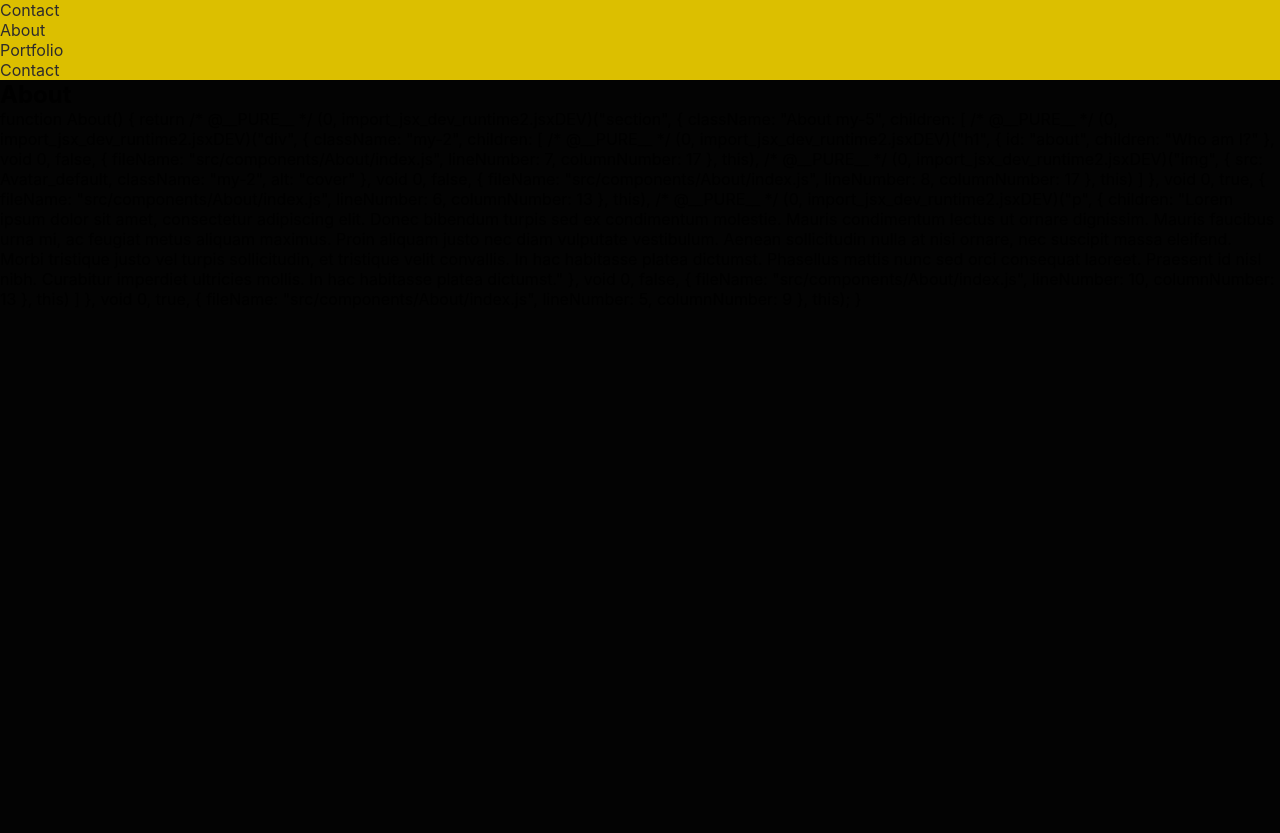
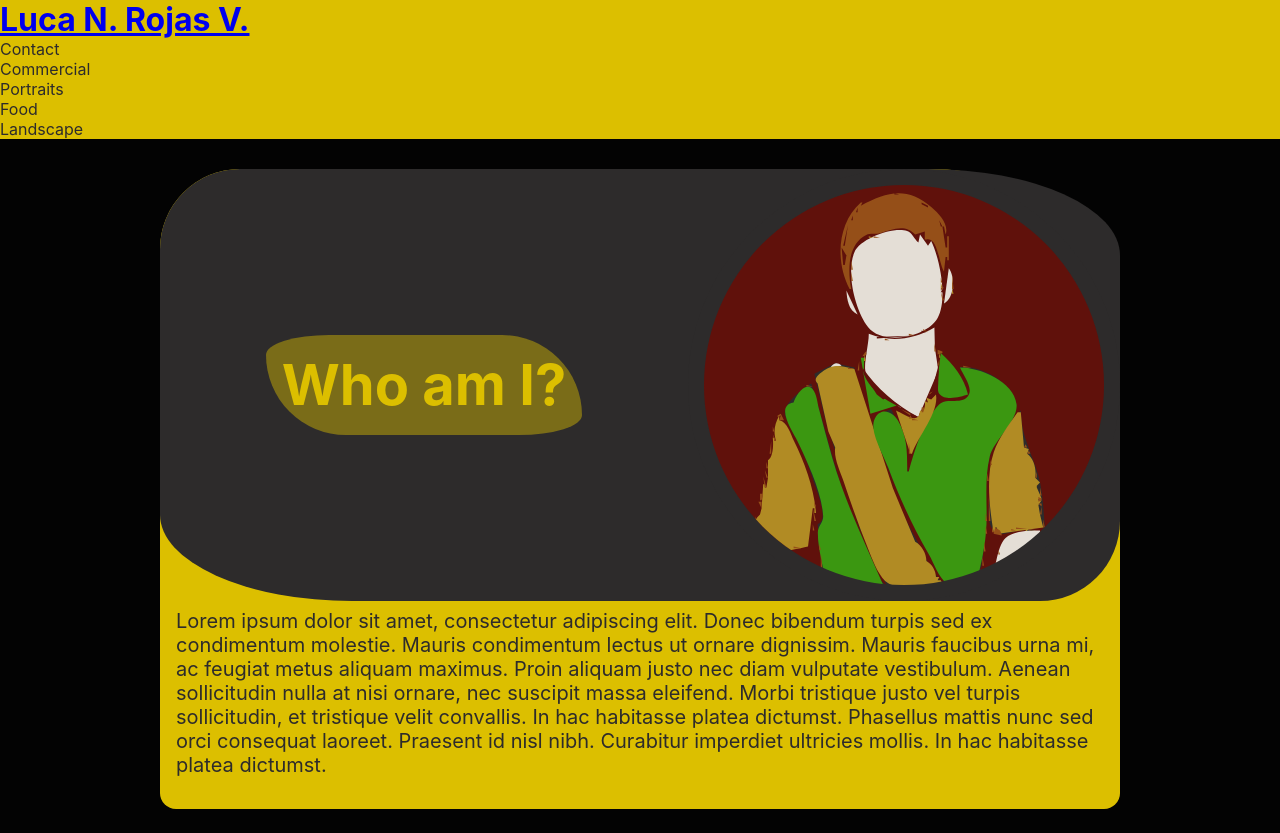
Before and after one commit to NicolasRojas-CENG/portfolio, a React (Create React App) app: page / in a window 1280 px wide. Before the commit the page ends 800 px from the top, so only its background shows below. Built offline with nearby package versions, Linux system fonts and the light colour scheme.

Commit message:
Added content to the contact component.

```diff
--- a/src/App.css
+++ b/src/App.css
@@ -17,19 +17,21 @@ header li{
     text-decoration: none;
 }
 
-.About{
+.About, .Contact{
     display: block;
-    margin: 1.75vh auto 0 auto;
+    margin: 3.75vh auto 3vh auto;
     background-color: rgb(220, 191, 0);
     color: rgb(45, 43, 43);
     font-size: 2.5vh;
     padding-bottom: 3vh;
     width: 75%;
+    border-radius: 5rem 20% 1rem 1rem;
 }
 
 .About div{
     display: flex;
     background-color: rgb(45, 43, 43);
+    border-radius: 5rem 20%;
 }
 
 .About div img{
@@ -42,12 +44,59 @@ header li{
 
 .About div h1{
     color: rgb(220, 191, 0);
-    margin: auto auto auto auto;
+    margin: auto;
     font-size: 7vh;
+    padding: 1rem;
+    background-color: rgba(220, 191, 0, 0.439);
+    border-radius: 20% 5rem;
 }
 
 .About p{
     padding: 1vh 2vh 1vh 2vh;
+}
+
+.Contact h1{
+    color: rgb(220, 191, 0);
+    background-color: rgb(45, 43, 43);
+    text-align: center;
+    font-size: 7vh;
+    border-radius: 5rem 20% 0 0;
+}
+.Contact form{
+    font-size: 3rem;
+    padding-left: 2rem;
+    text-align: center;
+}
+
+.Contact form input{
+    background-color: transparent;
+    border: none;
+    color: rgb(45, 43, 43);
+    border-bottom: 0.3rem rgb(45, 43, 43) solid;
+    font-size: 3rem;
+    margin-left: 1rem;
+}
+.Contact form textarea {
+    margin-top: 1.5vh;
+    resize: none;
+    height: 3rem;
+    width: 50vh;
+}
+
+.Contact form button{
+    font-size: 3rem;
+    padding: 0.75rem;
+    border: none;
+    border-radius: 15%;
+    cursor: pointer;
+    background-color:rgb(45, 43, 43);
+    color:rgb(220, 191, 0);
+}
+
+.Contact form button:hover{
+    background-color:rgb(69, 66, 66);
+    color:rgb(233, 203, 6);
+    font-style: oblique;
 }
 
 @media screen and (max-width: 575px) {
--- a/src/App.js
+++ b/src/App.js
@@ -1,34 +1,47 @@
 import React, { useState } from 'react';
-import Navbar from './components/Navbar';
+import Header from './components/Header'
+import Nav from './components/Navbar';
 import About from './components/About';
-import Portfolio from './components/Portfolio';
+//import Gallery from './components/Gallery';
 import ContactForm from './components/Contact';
-import './App.css'
+import './App.css';
 
 function App() {
   const [categories] = useState([
     {
-        name: 'About',
-        description: `${About}`},
-        { name: 'Portfolio', description: `${Portfolio}` },
-        { name: 'Contact', description: `${ContactForm}`},
+      name: 'commercial',
+      description: 'Photos of grocery stores, food trucks, and other commercial projects',
+    },
+    { name: 'portraits', description: 'Portraits of people in my life' },
+    { name: 'food', description: 'Delicious delicacies' },
+    { name: 'landscape', description: 'Fields, farmhouses, waterfalls, and the beauty of nature' },
   ]);
 
   const [currentCategory, setCurrentCategory] = useState(categories[0]);
 
+  const [contactSelected, setContactSelected] = useState(false);
+
   return (
-        <>
-            <header>
-                <Navbar
+    <div>
+        <Header></Header>
+      <Nav
         categories={categories}
         setCurrentCategory={setCurrentCategory}
         currentCategory={currentCategory}
-                ></Navbar>
-            </header>
+        contactSelected={contactSelected}
+        setContactSelected={setContactSelected}
+      ></Nav>
       <main>
-                <Portfolio currentCategory={currentCategory}></Portfolio>
+        {!contactSelected ? (
+          <>
+
+            <About></About>
+          </>
+        ) : (
+          <ContactForm></ContactForm>
+        )}
       </main>
-        </>
+    </div>
   );
 }
 
--- a/src/components/Contact/index.js
+++ b/src/components/Contact/index.js
@@ -1,16 +1,66 @@
-import React from 'react';
+import React, { useState } from 'react';
 
-function Contact() {
+import { validateEmail } from '../../utils/helpers';
+
+function ContactForm() {
+  const [formState, setFormState] = useState({ name: '', email: '', message: '' });
+
+  const [errorMessage, setErrorMessage] = useState('');
+  const { name, email, message } = formState;
+
+  const handleSubmit = (e) => {
+    e.preventDefault();
+    if (!errorMessage) {
+      console.log('Submit Form', formState);
+    }
+  };
+
+  const handleChange = (e) => {
+    if (e.target.name === 'email') {
+      const isValid = validateEmail(e.target.value);
+      if (!isValid) {
+        setErrorMessage('Your email is invalid.');
+      } else {
+        setErrorMessage('');
+      }
+    } else {
+      if (!e.target.value.length) {
+        setErrorMessage(`${e.target.name} is required.`);
+      } else {
+        setErrorMessage('');
+      }
+    }
+    if (!errorMessage) {
+      setFormState({ ...formState, [e.target.name]: e.target.value });
+      console.log('Handle Form', formState);
+    }
+  };
+
     return (
-        <section>
-            <h3>Contact Me</h3>
-            <form>
-                <p>
-                    This is a form placeholder
-                </p>
-            </form>
-        </section>
-    );
+        <section className='Contact'>
+            <h1>Contact me</h1>
+            <form id="contact-form" onSubmit={handleSubmit}>
+            <div id="Name">
+                <label htmlFor="name">Name:</label>
+                <input type="text" name="name" defaultValue={name} onBlur={handleChange} />
+            </div>
+            <div>
+                <label htmlFor="email">Email address:</label>
+                <input type="email" name="email" defaultValue={email} onBlur={handleChange} />
+            </div>
+            <div>
+                <label htmlFor="message">Message:</label>
+                <textarea name="message" rows="5" defaultValue={message} onBlur={handleChange} />
+            </div>
+            {errorMessage && (
+                <div>
+                    <p className="error-text">{errorMessage}</p>
+                </div>
+            )}
+        <button data-testid="button" type="submit">Submit</button>
+      </form>
+    </section>
+  );
 }
 
-export default Contact;
+export default ContactForm;
--- a/src/components/Navbar/index.js
+++ b/src/components/Navbar/index.js
@@ -11,30 +11,27 @@ function Navbar(props) {
   } = props;
 
     return (
+        <header>
             <nav>
                 <ul className="flex-row">
                     <li className={`mx-2 ${contactSelected && 'navActive'}`}>
                         <span onClick={() => setContactSelected(true)}>Contact</span>
                     </li>
                     {categories.map((category) => (
-            <li
-              className={`mx-1 ${
+                        <li className={`mx-1 ${
                             currentCategory.name === category.name && !contactSelected && 'navActive'
-                }`}
-              key={category.name}
-            >
-              <span
-                onClick={() => {
+                        }`} key={category.name}>
+                            <span onClick={() => {
                                 setCurrentCategory(category);
                                 setContactSelected(false);
-                }}
-              >
+                            }}>
                                 {capitalizeFirstLetter(category.name)}
                             </span>
                         </li>
                     ))}
                 </ul>
             </nav>
+        </header>
     );
 }
 
```
Lines whose indentation alone changed are shown as unchanged.
